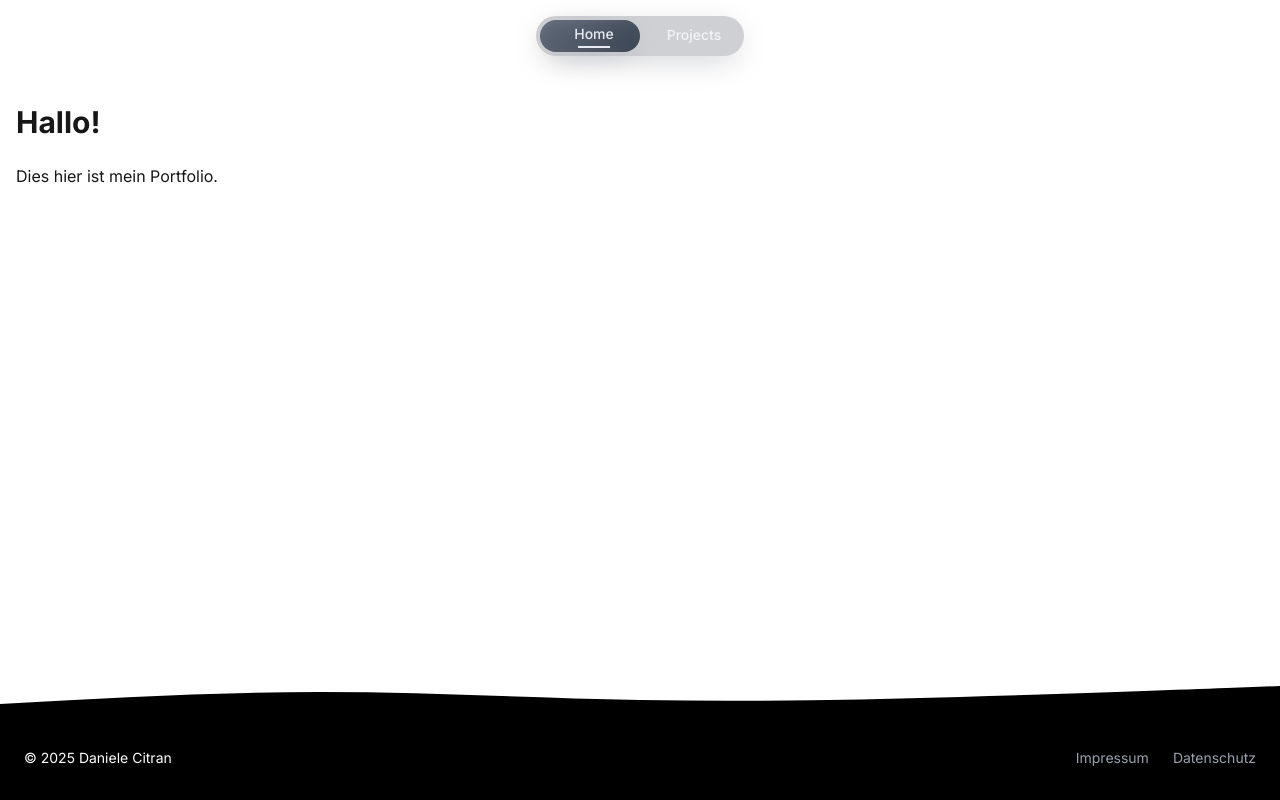
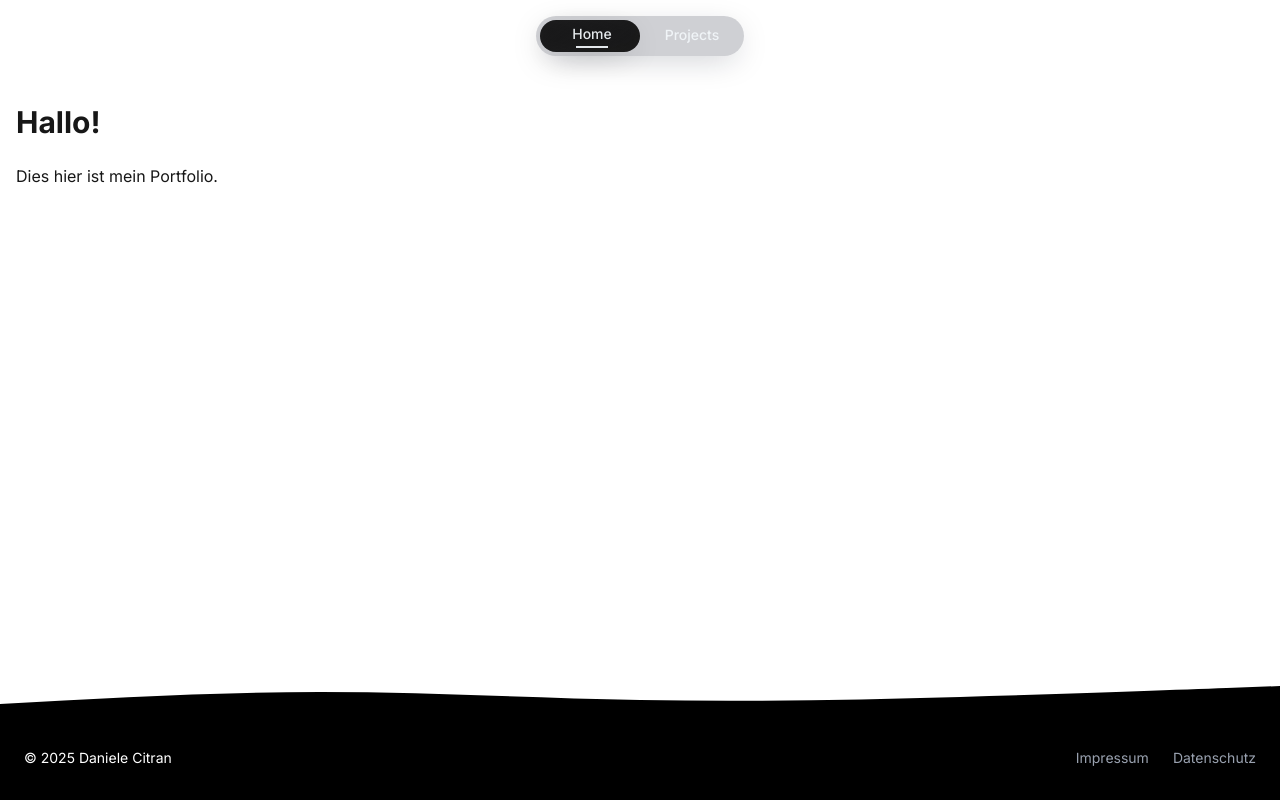
Before and after one commit to danielecitran/my-portfolio, a Next.js app: page / in a window 1280 px wide. Built offline with nearby package versions, Linux system fonts and the light colour scheme.

Commit message:
updated header (notch)

```diff
--- a/app/components/header.tsx
+++ b/app/components/header.tsx
@@ -5,25 +5,38 @@ import { usePathname } from "next/navigation"
 import { motion } from "framer-motion"
 import { useEffect, useState } from "react"
 
-export default function Header() {
+interface HeaderProps {}
+
+export default function Header({}: HeaderProps) {
     const pathname = usePathname()
-    const [activeTab, setActiveTab] = useState(pathname === "/projects" ? 1 : 0)
+    const [activeTab, setActiveTab] = useState<number>(pathname === "/projects" ? 1 : 0)
 
-    // Update active tab when pathname changes
     useEffect(() => {
         setActiveTab(pathname === "/projects" ? 1 : 0)
     }, [pathname])
 
+    const BUTTON_WIDTH = 100
+    const INDICATOR_STYLES = {
+        width: `${BUTTON_WIDTH}px`,
+        height: "32px",
+        left: "4px",
+        background: "linear-gradient(145deg, rgba(0, 0, 0, 0.85), rgba(17, 17, 17, 0.95))",
+        boxShadow: "0 8px 32px -12px rgba(0, 0, 0, 0.45)",
+        backdropFilter: "blur(6px)",
+    } as const
+
     return (
         <header className="bg-transparent py-4 sticky top-0 z-50">
-            <div className="container mx-auto flex justify-center">
+            <div
+                className="container mx-auto flex justify-center"
+                suppressHydrationWarning
+            >
                 <nav className="bg-gray-900/20 backdrop-blur-xl rounded-full flex items-center relative h-10 px-2 py-1 w-[208px] shadow-[0_8px_32px_-8px_rgba(15,23,42,0.25)] hover:shadow-[0_8px_32px_-4px_rgba(15,23,42,0.3)] transition-all duration-300">
-                    {/* Animated background indicator */}
                     <motion.div
                         className="absolute rounded-full z-0"
                         initial={false}
                         animate={{
-                            x: activeTab * 100,
+                            x: activeTab * BUTTON_WIDTH,
                         }}
                         transition={{
                             type: "spring",
@@ -31,28 +44,23 @@ export default function Header() {
                             damping: 30,
                             duration: 0.5,
                         }}
-                        style={{
-                            width: "100px",
-                            height: "32px",
-                            left: "4px",
-                            background: "linear-gradient(145deg, rgba(51, 65, 85, 0.6), rgba(30, 41, 59, 0.8))",
-                            boxShadow: "0 8px 32px -12px rgba(15, 23, 42, 0.35)",
-                            backdropFilter: "blur(6px)",
-                        }}
+                        style={INDICATOR_STYLES}
+                        suppressHydrationWarning
                     />
 
-                    {/* Navigation buttons container */}
-                    <div className="flex items-center z-10 relative space-x-0">
-                        {/* Home button */}
+                    <div
+                        className="flex items-center z-10 relative space-x-0"
+                        suppressHydrationWarning
+                    >
                         <Link
-                            href="./"
+                            href="/"
                             className="w-[100px] h-8 inline-flex flex-col items-center justify-center text-slate-100/95 text-sm font-medium transition-colors duration-200 hover:text-white"
                             onClick={() => setActiveTab(0)}
                         >
-                            <span className="mb-0.5">Home</span>
+                            <span className="mb-0.5 translate-x-[-2px]">Home</span>
                             {pathname === "/" && (
                                 <motion.div
-                                    className="h-[2px] w-8"
+                                    className="h-[2px] w-8 translate-x-[-2px]"
                                     style={{ backgroundColor: "rgba(241, 245, 249, 0.95)" }}
                                     initial={{ opacity: 0, width: 0 }}
                                     animate={{ opacity: 1, width: 32 }}
@@ -61,16 +69,15 @@ export default function Header() {
                             )}
                         </Link>
 
-                        {/* Projects button */}
                         <Link
-                            href="./projects"
+                            href="/projects"
                             className="w-[100px] h-8 inline-flex flex-col items-center justify-center text-slate-100/95 text-sm font-medium transition-colors duration-200 hover:text-white"
                             onClick={() => setActiveTab(1)}
                         >
-                            <span className="mb-0.5">Projects</span>
+                            <span className="mb-0.5 translate-x-[-2px]">Projects</span>
                             {pathname === "/projects" && (
                                 <motion.div
-                                    className="h-[2px] w-8"
+                                    className="h-[2px] w-8 translate-x-[-2px]"
                                     style={{ backgroundColor: "rgba(241, 245, 249, 0.95)" }}
                                     initial={{ opacity: 0, width: 0 }}
                                     animate={{ opacity: 1, width: 32 }}
```
